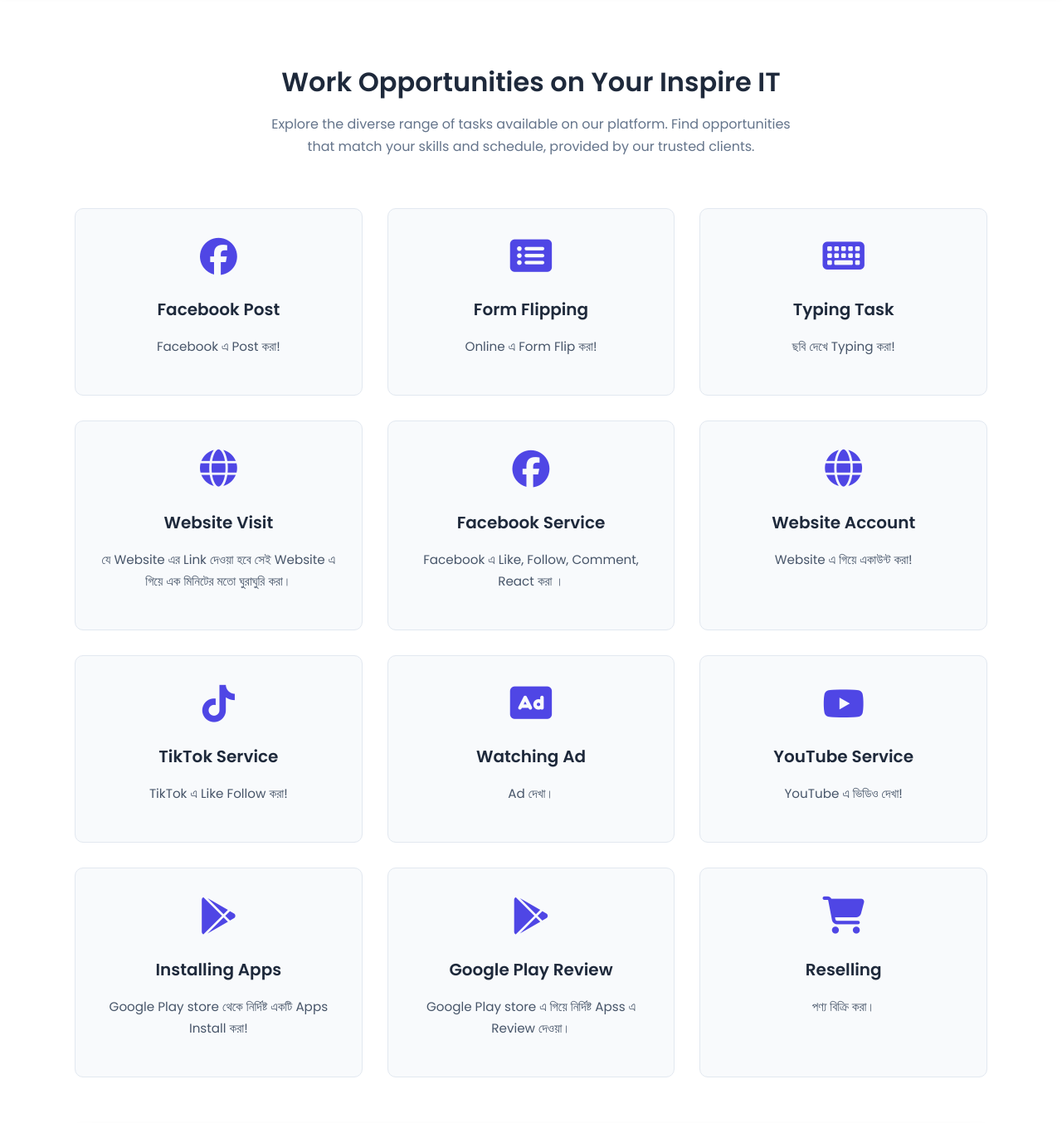
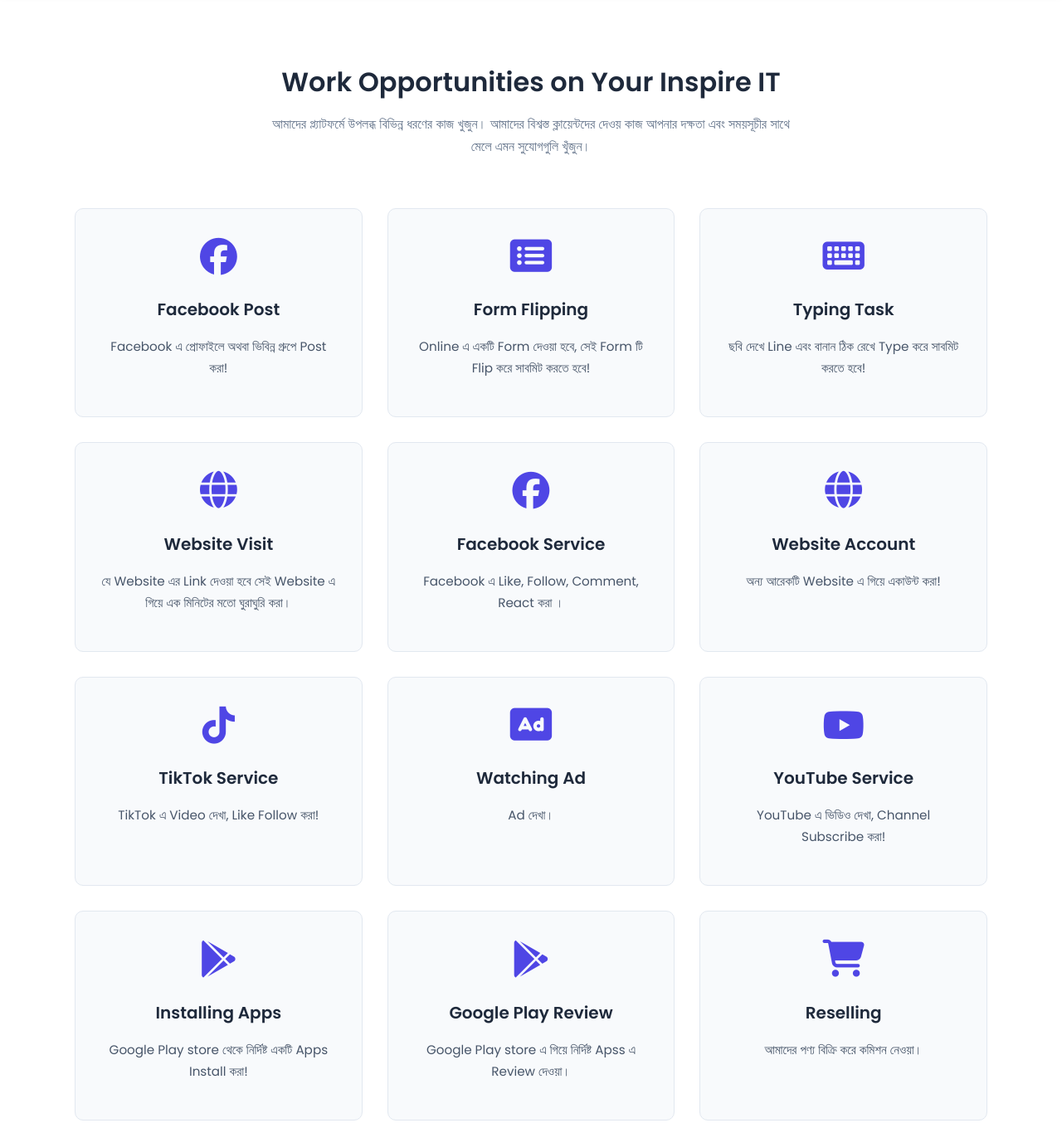
Before and after one commit to YrInspireIT/works, a plain HTML site: page index.html in a window 1280 px wide. Shown: the part 80-1434 px from the top of the page at 83% size. Drawn offline with Linux system fonts and the light colour scheme.

Commit message:
Update index.html

```diff
--- a/index.html
+++ b/index.html
@@ -285,7 +285,7 @@
             <div class="container">
                 <div class="section-title">
                     <h2>Work Opportunities on Your Inspire IT</h2>
-                    <p>Explore the diverse range of tasks available on our platform. Find opportunities that match your skills and schedule, provided by our trusted clients.</p>
+                    <p>আমাদের প্ল্যাটফর্মে উপলব্ধ বিভিন্ন ধরণের কাজ খুজুন। আমাদের বিশ্বস্ত ক্লায়েন্টদের দেওয় কাজ আপনার দক্ষতা এবং সময়সূচীর সাথে মেলে এমন সুযোগগুলি খুঁজুন।</p>
                 </div>
 
                 <div class="services-grid">
@@ -293,19 +293,19 @@
                     <div class="service-card">
                         <i class="fa-brands fa-facebook service-icon"></i>
                         <h3>Facebook Post</h3>
-                        <p>Facebook এ Post করা!</p>
+                        <p>Facebook এ প্রোফাইলে অথবা ভিবিন্ন গ্রুপে Post করা!</p>
                     </div>
                     <!-- Service 2: Form Flipping -->
                     <div class="service-card">
                         <i class="fa-solid fa-rectangle-list service-icon"></i>
                         <h3>Form Flipping</h3>
-                        <p>Online এ Form Flip করা!</p>
+                        <p>Online এ একটি Form দেওয়া হবে, সেই Form টি Flip করে সাবমিট করতে হবে!</p>
                     </div>
                      <!-- Service 4: Typing -->
                     <div class="service-card">
                        <i class="fa-solid fa-keyboard service-icon"></i>
                         <h3>Typing Task</h3>
-                        <p>ছবি দেখে Typing করা! </p>
+                        <p>ছবি দেখে Line এবং বানান ঠিক রেখে Type করে সাবমিট করতে হবে! </p>
                     </div>
                      <!-- Service 9: Website Visit -->
                     <div class="service-card">
@@ -323,13 +323,13 @@
                      <div class="service-card">
                         <i class="fa-solid fa-globe service-icon"></i>
                         <h3>Website Account</h3>
-                        <p>Website এ গিয়ে একাউন্ট করা! </p>
+                        <p>অন্য আরেকটি Website এ গিয়ে একাউন্ট করা! </p>
                     </div>
                      <!-- Service 7: TikTok Service -->
                     <div class="service-card">
                        <i class="fa-brands fa-tiktok service-icon"></i>
                         <h3>TikTok Service</h3>
-                        <p>TikTok এ Like Follow করা!</p>
+                        <p>TikTok এ Video দেখা, Like Follow করা!</p>
                     </div>
                      <!-- Service 3: Watching Ad -->
                      <div class="service-card">
@@ -341,7 +341,7 @@
                      <div class="service-card">
                          <i class="fa-brands fa-youtube service-icon"></i>
                         <h3>YouTube Service</h3>
-                        <p>YouTube এ ভিডিও দেখা!</p>
+                        <p>YouTube এ ভিডিও দেখা, Channel Subscribe করা!</p>
                     </div>
                      <!-- Service 10: Install Apps -->
                     <div class="service-card">
@@ -359,7 +359,7 @@
                     <div class="service-card">
                         <i class="fa-solid fa-cart-shopping service-icon"></i>
                         <h3>Reselling</h3>
-                        <p>পণ্য বিক্রি করা। </p>
+                        <p>আমাদের পণ্য বিক্রি করে কমিশন নেওয়া। </p>
                     </div>
                 </div> <!-- End services-grid -->
 
@@ -463,7 +463,7 @@
 
                 <!-- Availability Note -->
                  <div style="text-align: center; margin-top: 30px;"> <!-- Reduced margin-top slightly -->
-                    <p style="color: var(--text-light); font-size: 1rem; font-style: italic;">*Task availability, prices, and times are estimates and may vary based on client requirements and project specifics.</p>
+                    <p style="color: var(--text-light); font-size: 1rem; font-style: italic;">*কাজের প্রাপ্যতা, মূল্য এবং সময় আনুমানিক এবং ক্লায়েন্টের প্রয়োজনীয়তা এবং প্রকল্পের সুনির্দিষ্টতার উপর ভিত্তি করে পরিবর্তিত হতে পারে।</p>
                 </div>
 
             </div> <!-- End container -->
@@ -515,4 +515,4 @@
     </script>
 
 </body>
-                    </html>
+        </html>
```
